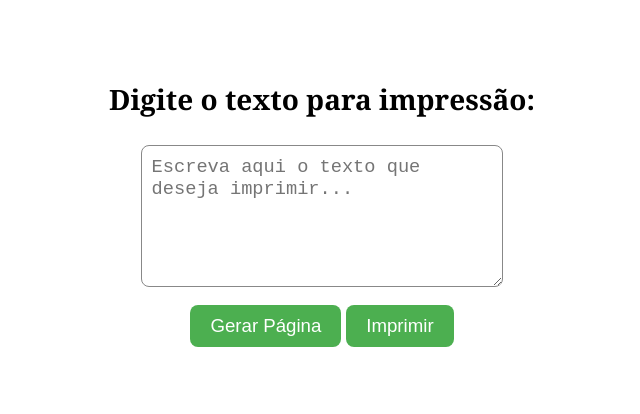
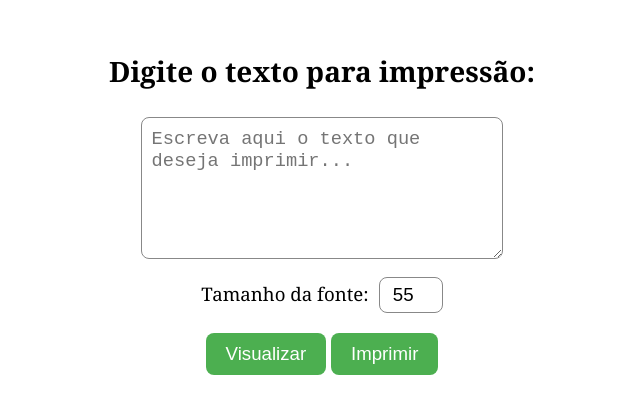
Before and after one commit to NlCoelho/print-a4, a plain HTML site: page public/index.html in a window 1280 px wide. Shown: the part 190-604 px from the top of the page, without its empty margins (318-958 px from the left). Drawn offline with Linux system fonts and the light colour scheme.

Commit message:
feat: add font size input

```diff
--- a/public/index.html
+++ b/public/index.html
@@ -37,6 +37,23 @@
         border-radius: 8px;
         border: 1px solid #888;
         resize: vertical;
+      }
+
+      .fonte-container {
+        margin-bottom: 10px;
+        display: inline-flex;
+        align-items: baseline;
+        gap: 10px;
+      }
+
+      input[type="number"] {
+        width: 50px;
+        padding: 6px;
+        font-size: 14pt;
+        margin-top: 10px;
+        border-radius: 8px;
+        border: 1px solid #888;
+        text-align: center;
       }
 
       button {
@@ -80,7 +97,12 @@
     <div class="input-container">
       <h2>Digite o texto para impressão:</h2>
       <textarea id="textoInput" placeholder="Escreva aqui o texto que deseja imprimir..."></textarea><br />
-      <button onclick="gerarPagina()">Gerar Página</button>
+      <div class="fonte-container">
+        <label for="tamanhoFonte">Tamanho da fonte:</label>
+        <input type="number" id="tamanhoFonte" value="55" min="10" max="200" />
+      </div>
+      <br />
+      <button onclick="gerarPagina()">Visualizar</button>
       <button onclick="window.print()">Imprimir</button>
     </div>
 
@@ -94,11 +116,13 @@
     <script>
       function gerarPagina() {
         const texto = document.getElementById("textoInput").value.trim();
+        const tamanhoFonte = document.getElementById("tamanhoFonte").value;
         const conteudo = document.getElementById("conteudo");
         const textoExemplo = document.getElementById("textoExemplo");
 
         if (texto) {
           textoExemplo.innerText = texto.toUpperCase();
+          textoExemplo.style.fontSize = tamanhoFonte + "pt";
           conteudo.style.display = "block";
           window.scrollTo(0, document.body.scrollHeight);
         }
```
